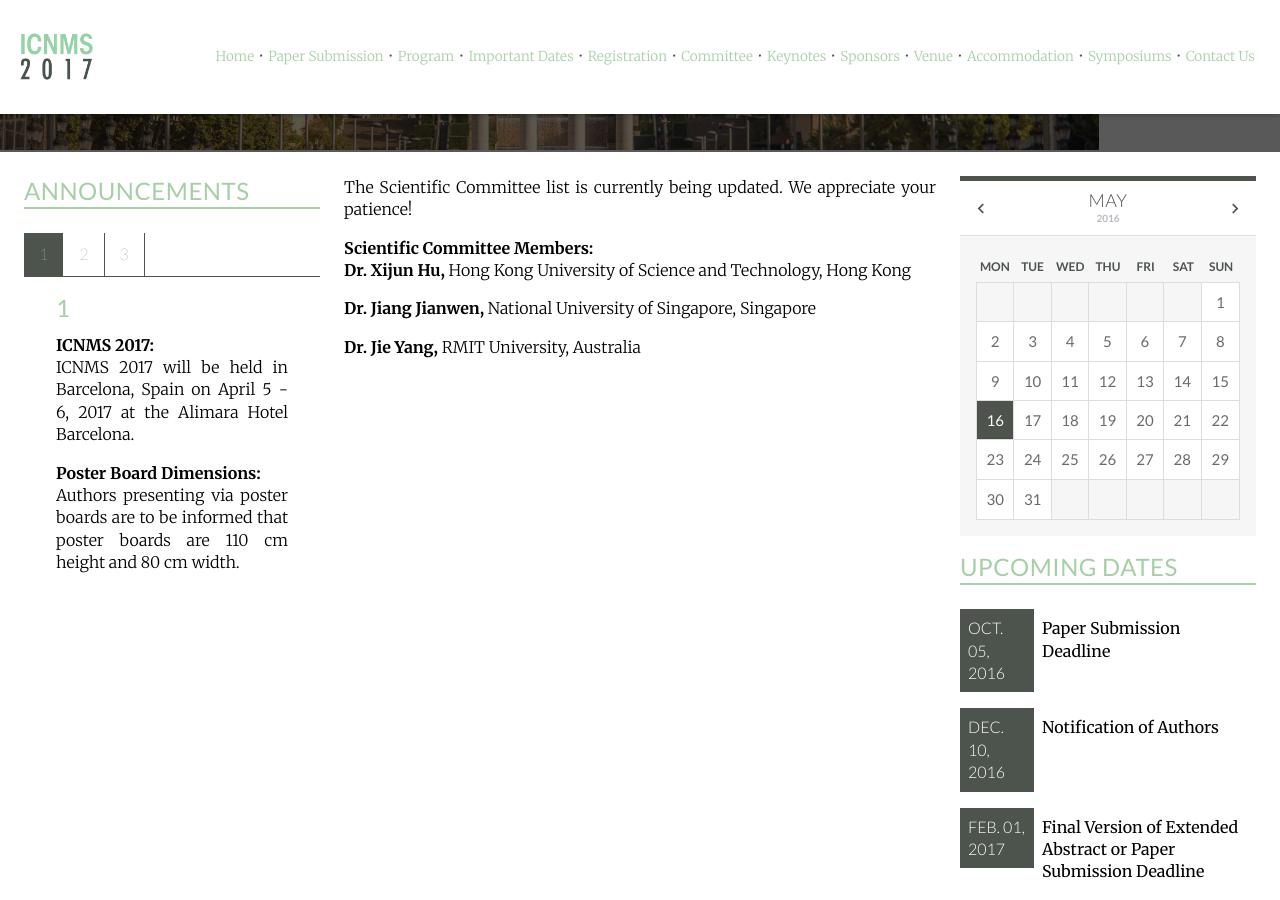
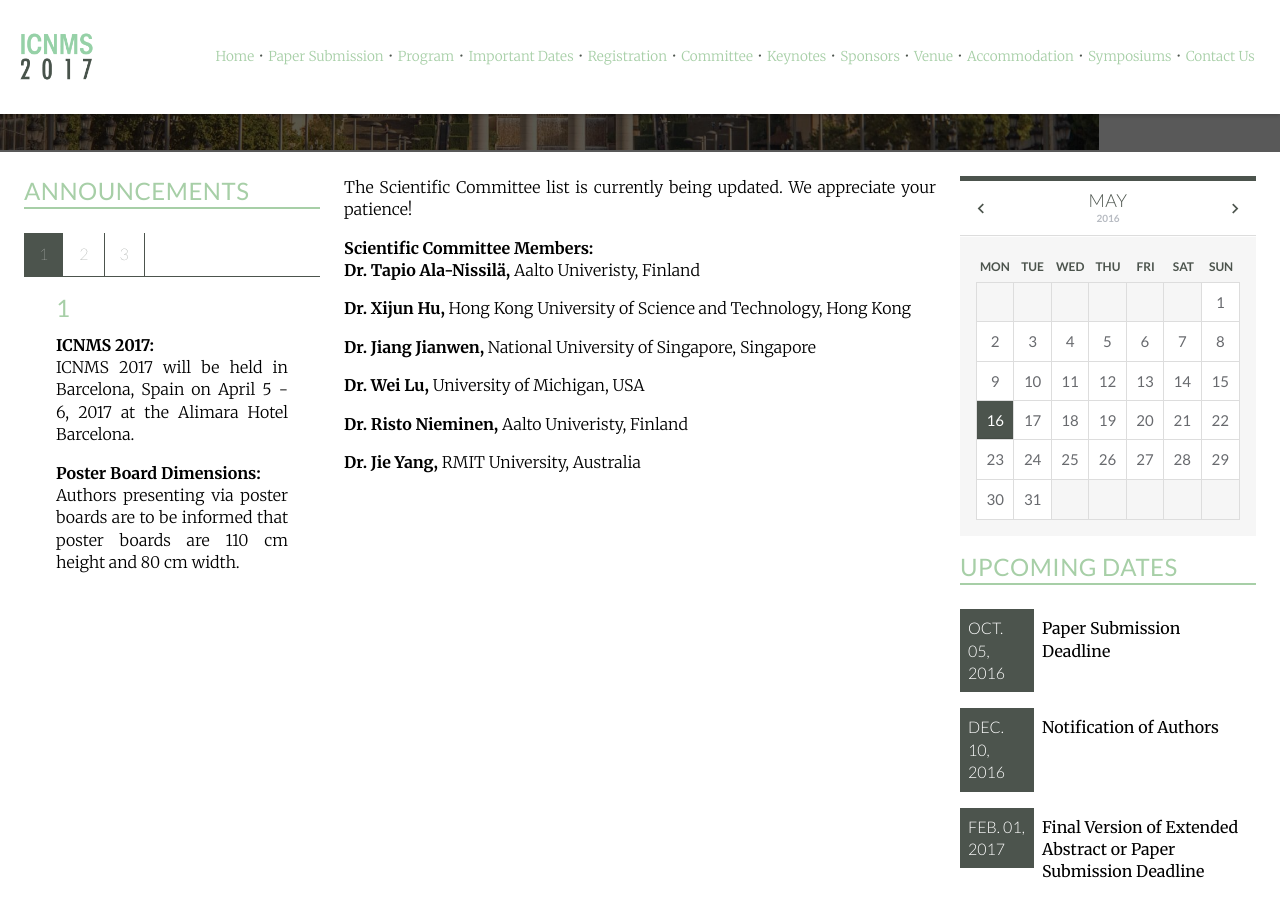
Before and after one commit to intaset/icnms, a Jekyll site: the page built from committee.html, in a window 1280 px wide and 900 px high, scrolled down 357 px. Built offline with Jekyll 4.4.1, drawn with Linux system fonts in a browser that asks for light colours; nearby versions of some CDN libraries; Markdown is read by kramdown in place of the engine named in the settings; comment, search, counter and statistics services are not loaded.

Commit message:
updated sc

```diff
--- a/committee.html
+++ b/committee.html
@@ -11,14 +11,13 @@ keyword: nanotechnology modeling, nanotechnology simulation, molecular dynamic s
 
     <p class="bold">Scientific Committee Members:</p>
 
-    <!-- <p class="body"><b>Dr. Steffen Foss Hansen,</b> Technical University of Denmark, Denmark</p> -->
+    <p class="body"><b>Dr. Tapio Ala-Nissilä,</b> Aalto Univeristy, Finland</p>
     <p class="body"><b>Dr. Xijun Hu,</b> Hong Kong University of Science and Technology, Hong Kong</p>
     <p class="body"><b>Dr. Jiang Jianwen,</b> National University of Singapore, Singapore</p>
-   <!--  <p class="body"><b>Dr. Wing K. Liu,</b> Northwestern University, USA</p>
+   <!--  <p class="body"><b>Dr. Wing K. Liu,</b> Northwestern University, USA</p> -->
     <p class="body"><b>Dr. Wei Lu,</b> University of Michigan, USA</p>
-    <p class="body"><b>Dr. Jiri Nemecek,</b> Czech Technical University in Prague, Czech Republic</p>
     <p class="body"><b>Dr. Risto Nieminen,</b> Aalto Univeristy, Finland</p>
-    <p class="body"><b>Dr. Tomáš Šikola,</b> Brno University of Technology, Czech Republic</p>
+    <!-- <p class="body"><b>Dr. Tomáš Šikola,</b> Brno University of Technology, Czech Republic</p>
     <p class="body"><b>Dr. Nicolas Theodorou,</b> National Technical University of Athens, Greece</p> -->
     <p class="body"><b>Dr. Jie Yang,</b> RMIT University, Australia</p>
   </div>
```
Also changed, not shown: 1 other file.
